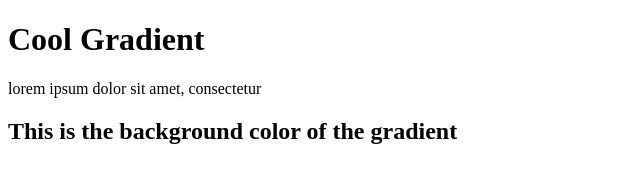
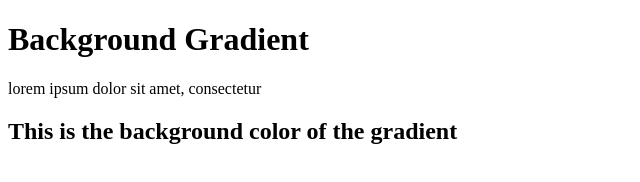
Before and after one commit to codershubham350/background-generator, a plain HTML site: page index.html in a window 1280 px wide. Shown: the whole page, without its empty margins (0-640 px from the left). Drawn offline with Linux system fonts and the light colour scheme.

Commit message:
reverting back to old title

```diff
--- a/index.html
+++ b/index.html
@@ -4,8 +4,8 @@
     <meta charset="UTF-8" />
     <meta http-equiv="X-UA-Compatible" content="IE=edge" />
     <meta name="viewport" content="width=device-width, initial-scale=1.0" />
-    <title>Cool Gradient</title>
-    <h1>Cool Gradient</h1>
+    <title>BACKGROUND Gradient</title>
+    <h1>Background Gradient</h1>
     <p>lorem ipsum dolor sit amet, consectetur</p>
     <div>
       <h2>This is the background color of the gradient</h2>
```
